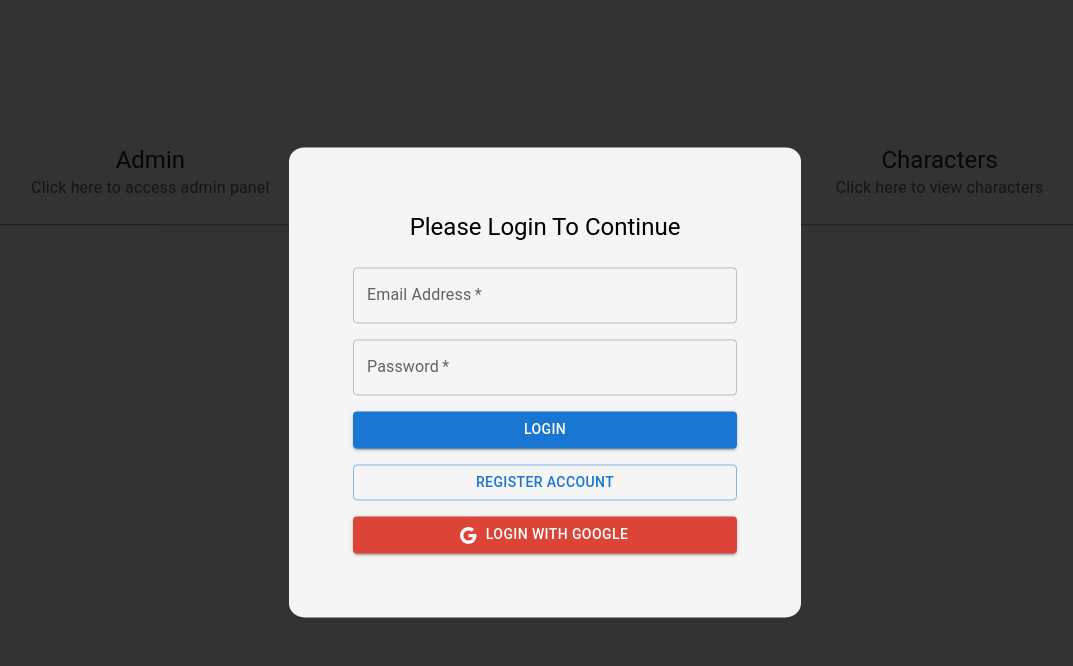
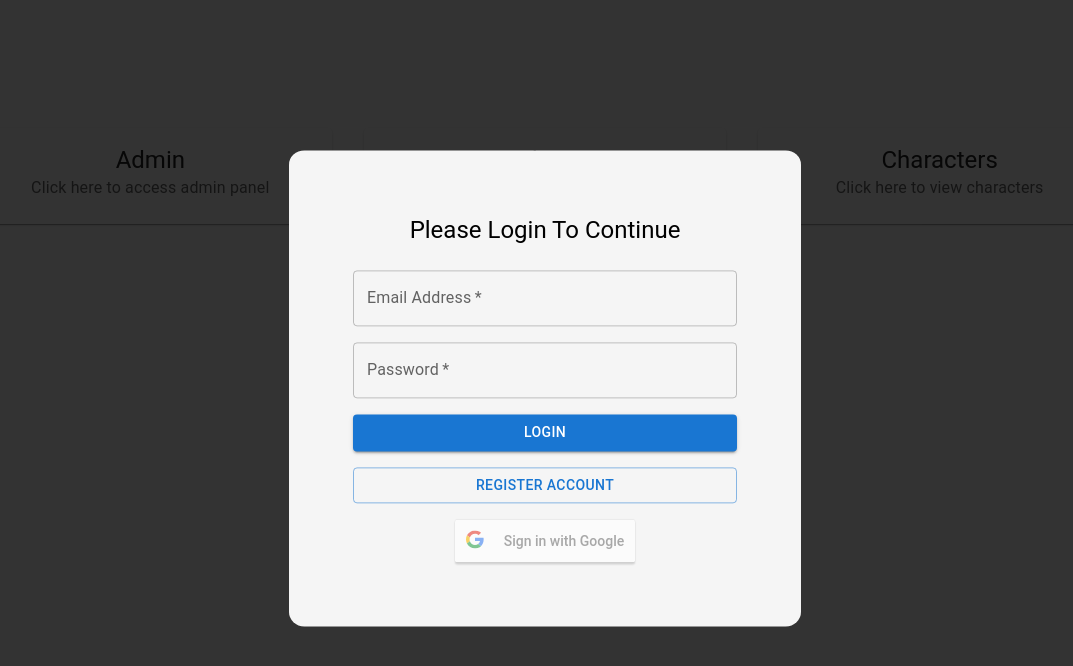
Before and after one commit to Rous1141/learning03, a React (Create React App) app: page / in a window 1280 px wide. Both pictures are taken after a click on the button "LOGIN". Shown: the top 666 px of the page, without its empty margins (95-1168 px from the left). Built offline with nearby package versions, Linux system fonts and the light colour scheme.

Commit message:
google login

```diff
--- a/package.json
+++ b/package.json
@@ -14,6 +14,7 @@
     "axios": "^1.6.5",
     "react": "^18.2.0",
     "react-dom": "^18.2.0",
+    "react-google-login": "^5.2.2",
     "react-loading": "^2.0.3",
     "react-router-dom": "^6.21.3",
     "react-scripts": "^5.0.1",
--- a/src/Components/Forms/FormCSS/LoginForm.css
+++ b/src/Components/Forms/FormCSS/LoginForm.css
@@ -5,7 +5,6 @@
     left: 50%;
     transform: translate(-50%, -45%);
     background-color: rgba(0,0,0,0.8);
-    transition: all 1s ease-in-out;
 }
 .loginForm{
     margin: auto;
--- a/src/Components/Forms/LoginForm.jsx
+++ b/src/Components/Forms/LoginForm.jsx
@@ -4,6 +4,7 @@ import Button from '@mui/material/Button';
 import Grid from '@mui/material/Grid';
 import Typography from '@mui/material/Typography';
 import GoogleIcon from '@mui/icons-material/Google'; // Correct Google icon import
+import LoginWithGoogle from '../../Google/LoginWithGoogle';
 import './FormCSS/LoginForm.css'
 export default function LoginForm({ handleClick }) {
   const onClick = (event) => {
@@ -54,14 +55,9 @@ export default function LoginForm({ handleClick }) {
             </Button>
           </Grid>
           <Grid item xs={12}>
-            <Button
-              variant="contained"
-              startIcon={<GoogleIcon />}
-              fullWidth
-              sx={{ backgroundColor: '#DB4437', color: 'white' }}
-            >
-              Login with Google
-            </Button>
+
+              <LoginWithGoogle/>
+
           </Grid>
         </Grid>
       </div>
--- /dev/null
+++ b/src/Google/LoginWithGoogle.jsx
@@ -0,0 +1,17 @@
+import React from 'react'
+import GoogleLogin from 'react-google-login'
+
+export default function LoginWithGoogle() {
+    const googleResponse = (response) =>{
+        console.log(response)
+    }
+  return (
+        <GoogleLogin
+            clientId='1028943598479-hv1173h4i7533ln9oh7b1844i7qf1piv.apps.googleusercontent.com'
+            buttonText='Sign in with Google'
+            onSuccess={googleResponse}
+            onFailure={googleResponse}
+            cookiePolicy={"single_host_origin"}
+        />
+  )
+}
```
Also changed, not shown: 1 other file (tests, documents, lock files or other folders).
